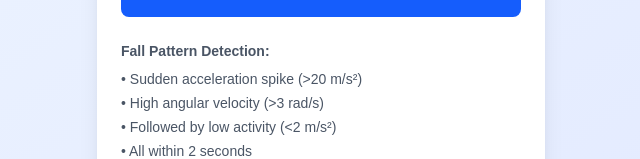
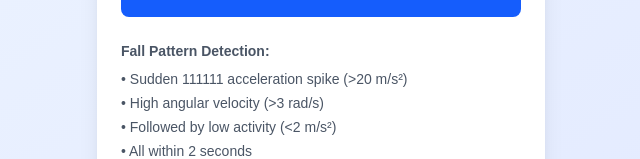
Before and after one commit to AbdulRauf-Sidd/Gyroscope-fall-detection, a Next.js app: page / in a window 1280 px wide. Shown: the part 335-494 px from the top of the page, without its empty margins (319-959 px from the left). Built offline with nearby package versions, Linux system fonts and the light colour scheme.

Commit message:
changed params

```diff
--- a/src/app/page.tsx
+++ b/src/app/page.tsx
@@ -426,7 +426,7 @@ export default function FallDetectionApp() {
         <div className="mt-6 text-sm text-gray-600">
           <h4 className="font-semibold mb-2">Fall Pattern Detection:</h4>
           <ul className="space-y-1">
-            <li>• Sudden acceleration spike (&gt;20 m/s²)</li>
+            <li>• Sudden 111111 acceleration spike (&gt;20 m/s²)</li>
             <li>• High angular velocity (&gt;3 rad/s)</li>
             <li>• Followed by low activity (&lt;2 m/s²)</li>
             <li>• All within 2 seconds</li>
```
